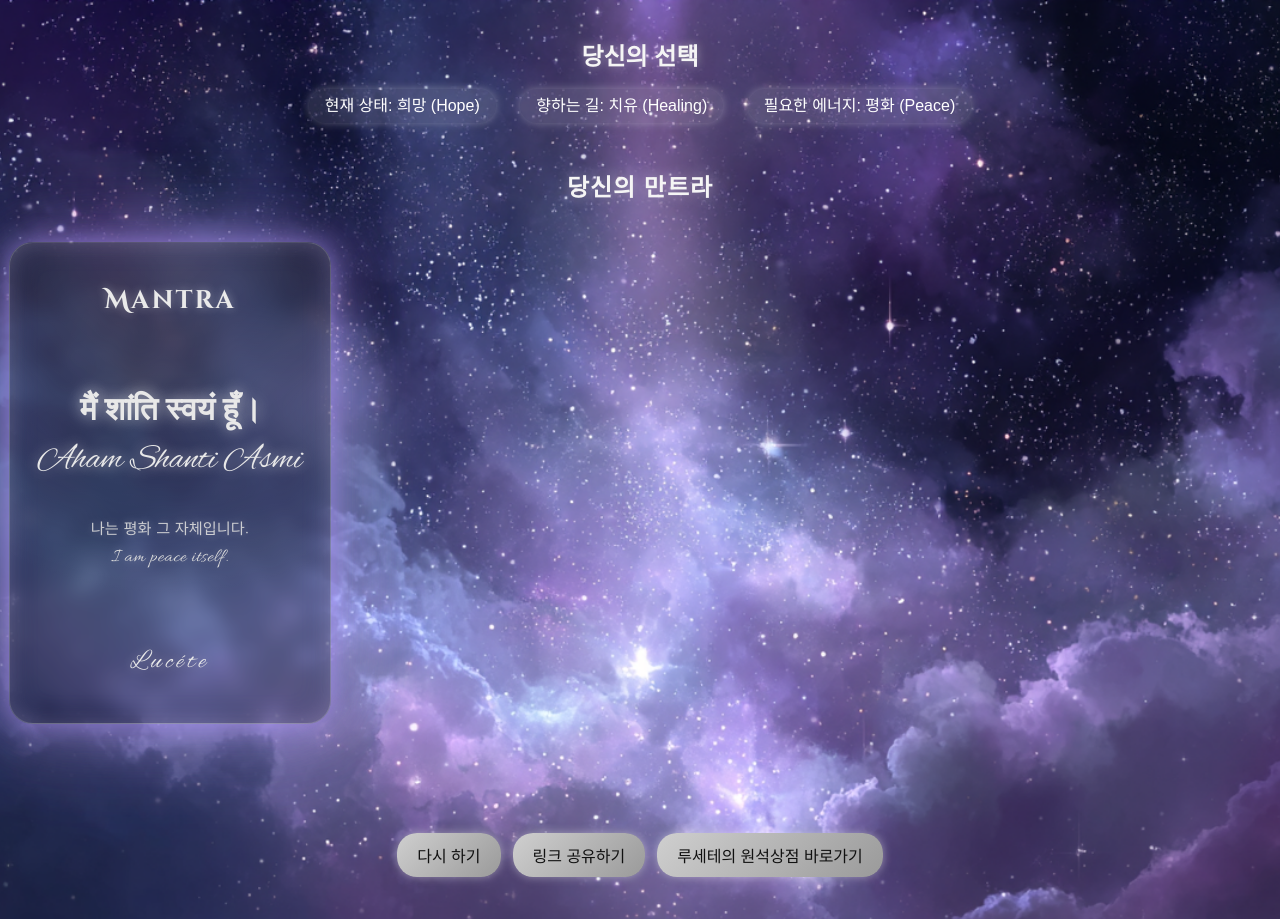
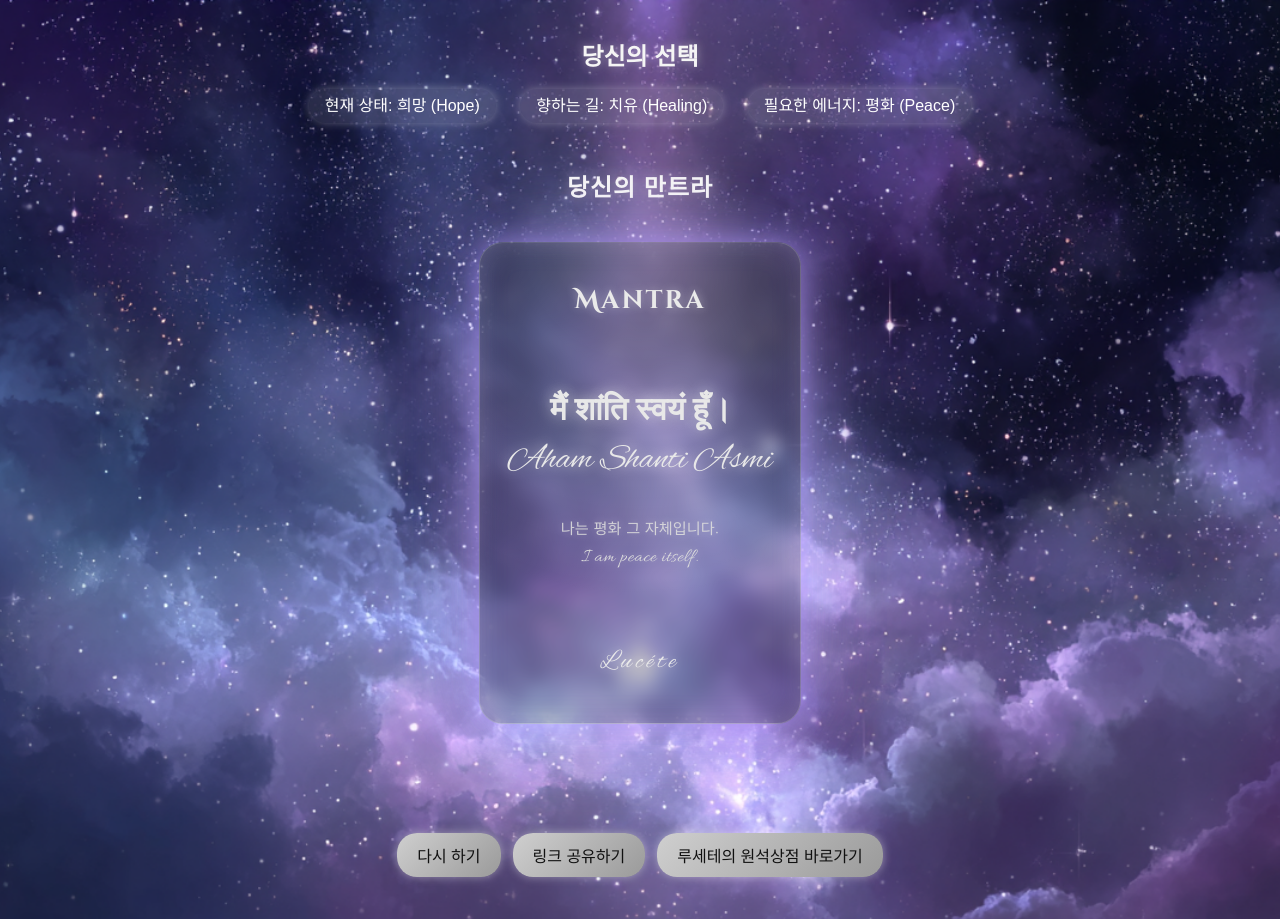
Before and after one commit to lucete202508-design/Matra1004, a plain HTML site: page index.html in a window 1280 px wide. Shown: the top 919 px of the page. Drawn offline with Linux system fonts and the light colour scheme; a web font is replaced by a local one.

Commit message:
Update index.html

```diff
--- a/index.html
+++ b/index.html
@@ -70,11 +70,13 @@ body {
   position: relative;
   width: 340px;
   height: 500px;
-  background-size: cover; /* ✅ contain → cover 로 변경 */
+  background-size: cover;
   display: flex;
   justify-content: center;
   align-items: center;
+  margin: 0 auto; /* ✅ 중앙정렬 추가 */
 }
+
 
 
 .card {
```
